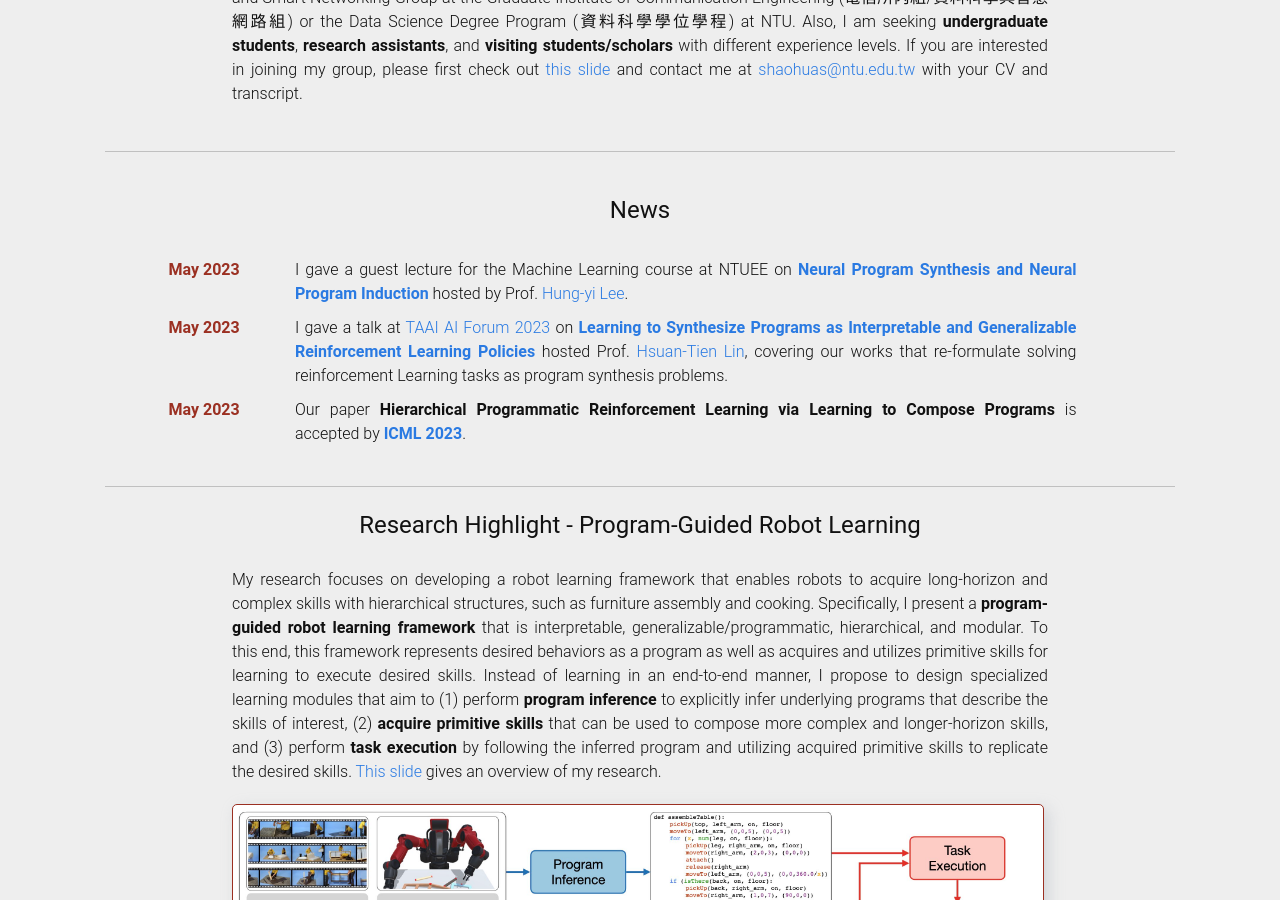
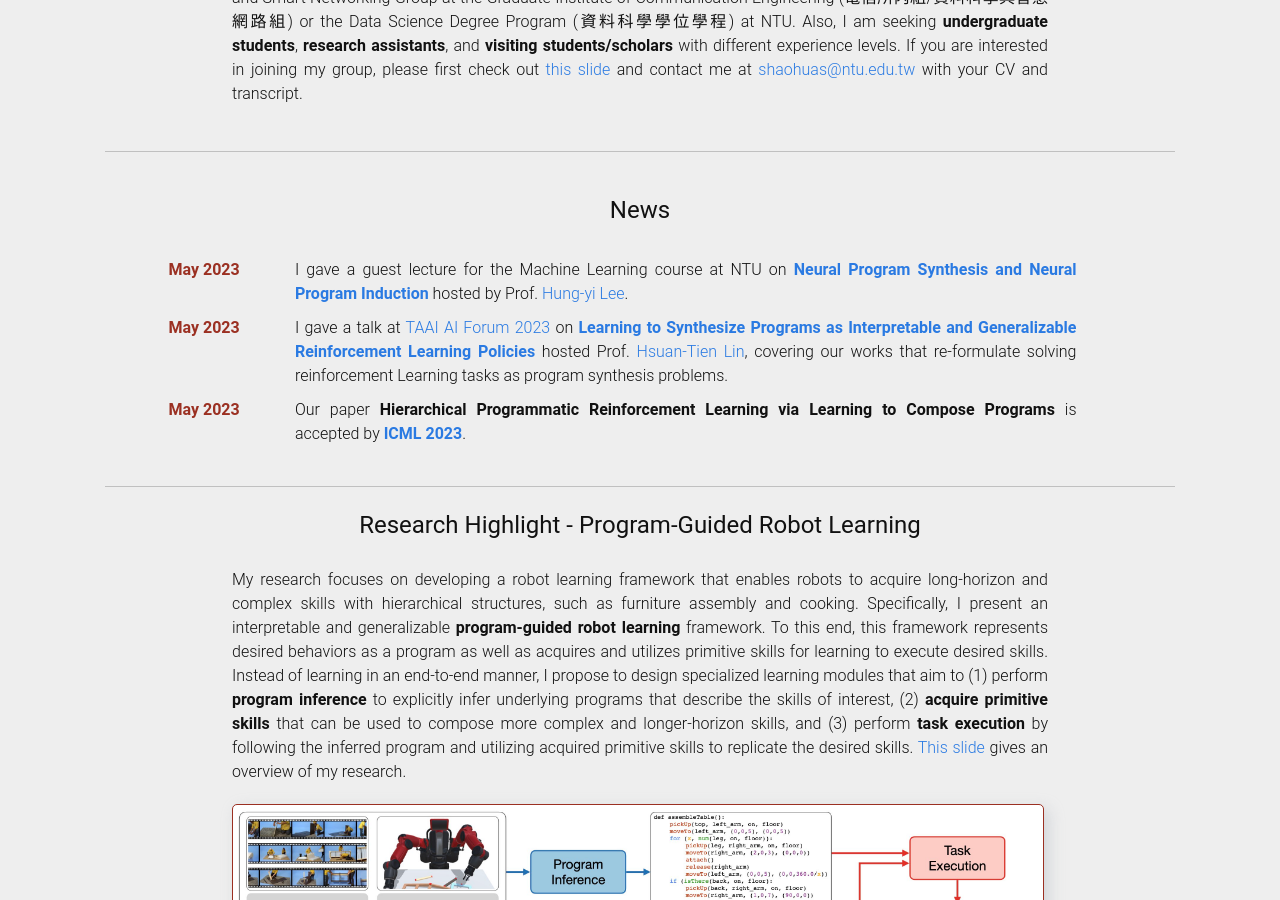
Before and after one commit to shaohua0116/shaohua0116.github.io, a Jekyll site: the page built from index.html, in a window 1280 px wide and 900 px high, scrolled down 562 px. Built offline with Jekyll 4.4.1, drawn with Linux system fonts in a browser that asks for light colours; some web fonts are replaced.

Commit message:
update research

```diff
--- a/_data/news.yml
+++ b/_data/news.yml
@@ -1,4 +1,4 @@
-- news: "I gave a guest lecture for the Machine Learning course at NTUEE on <b><a href='https://drive.google.com/file/d/1x6iLEBFH8G_rd1y1pFW8sc0nY6dhaog2/view?usp=share_link'>Neural Program Synthesis and Neural Program Induction</a></b> hosted by Prof. <a href='https://speech.ee.ntu.edu.tw/~hylee/index.php'>Hung-yi Lee</a>."
+- news: "I gave a guest lecture for the Machine Learning course at NTU on <b><a href='https://drive.google.com/file/d/1x6iLEBFH8G_rd1y1pFW8sc0nY6dhaog2/view?usp=share_link'>Neural Program Synthesis and Neural Program Induction</a></b> hosted by Prof. <a href='https://speech.ee.ntu.edu.tw/~hylee/index.php'>Hung-yi Lee</a>."
   date: 'May 2023'
 - news: "I gave a talk at <a href='https://aiforum2023.cs.nthu.edu.tw/'>TAAI AI Forum 2023</a> on <b><a href='https://drive.google.com/file/d/1nzDcQkG1VUb4Xt36eTdwxNFRgs9cyJhK/view?usp=share_link'>Learning to Synthesize Programs as Interpretable and Generalizable Reinforcement Learning Policies</a></b> hosted Prof. <a href='https://www.csie.ntu.edu.tw/~htlin/'>Hsuan-Tien Lin</a>, covering our works that re-formulate solving reinforcement Learning tasks as program synthesis problems."
   date: 'May 2023'
--- a/_data/research.yml
+++ b/_data/research.yml
@@ -1,2 +1,2 @@
 date: "Jan 2023"
-abstract: "My research focuses on developing a robot learning framework that enables robots to acquire long-horizon and complex skills with hierarchical structures, such as furniture assembly and cooking. Specifically, I present a <strong>program-guided robot learning framework</strong> that is interpretable, generalizable/programmatic, hierarchical, and modular. To this end, this framework represents desired behaviors as a program as well as acquires and utilizes primitive skills for learning to execute desired skills. Instead of learning in an end-to-end manner, I propose to design specialized learning modules that aim to (1) perform <strong>program inference</strong> to explicitly infer underlying programs that describe the skills of interest, (2) <strong>acquire primitive skills</strong> that can be used to compose more complex and longer-horizon skills, and (3) perform <strong>task execution</strong> by following the inferred program and utilizing acquired primitive skills to replicate the desired skills. <a href='https://drive.google.com/file/d/1Jwh59RQwYUQo9NNSE12oxA-mtbKq-9QD/view?usp=share_link' target='_blank'>This slide</a> gives an overview of my research."
+abstract: "My research focuses on developing a robot learning framework that enables robots to acquire long-horizon and complex skills with hierarchical structures, such as furniture assembly and cooking. Specifically, I present an interpretable and generalizable <strong>program-guided robot learning</strong> framework. To this end, this framework represents desired behaviors as a program as well as acquires and utilizes primitive skills for learning to execute desired skills. Instead of learning in an end-to-end manner, I propose to design specialized learning modules that aim to (1) perform <strong>program inference</strong> to explicitly infer underlying programs that describe the skills of interest, (2) <strong>acquire primitive skills</strong> that can be used to compose more complex and longer-horizon skills, and (3) perform <strong>task execution</strong> by following the inferred program and utilizing acquired primitive skills to replicate the desired skills. <a href='https://drive.google.com/file/d/1Jwh59RQwYUQo9NNSE12oxA-mtbKq-9QD/view?usp=share_link' target='_blank'>This slide</a> gives an overview of my research."
```
